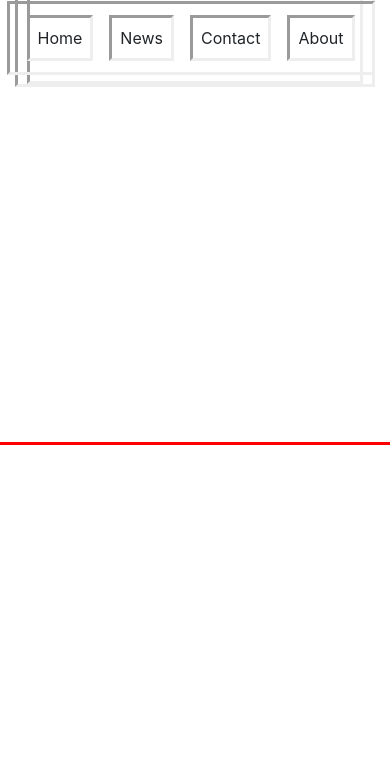
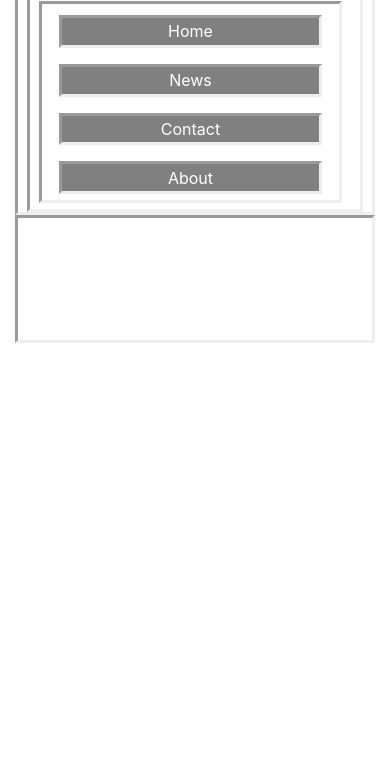
Before and after one commit to loudelmar/probable-adventure, a plain HTML site: page index.html in a window 390 px wide. Shown: the part 67-844 px from the top of the page. Drawn offline with nearby package versions, Linux system fonts and the light colour scheme.

Commit message:
media queries

```diff
--- a/assets/css/style.css
+++ b/assets/css/style.css
@@ -9,14 +9,20 @@
 }
 
 body {
-    height: 512px;
-    border-bottom: 3px solid red;
+    margin: 0 auto;
+    padding: 0 auto;
 }
 
 header {
     border: 3px inset;
     display: flex;
     text-align: center;
+    flex-direction: row;
+    flex-wrap: wrap;
+}
+
+header h1 {
+    text-align: left;
 }
 
 header nav {
@@ -38,14 +44,30 @@ header nav ul {
 }
 
 header nav ul li {
+    background-color: var(--tertiary-color);
+    color: var(--secondary-color);
     border: 3px inset;
     margin: 0.5em;
-    padding: 0.5em;
+    padding: 0.5% 64px;
 }
 
-/* MEDIA QUERY FOR MOBILE PHONES AND SMALLER */
+main {
+    border: 3px inset;
+    height: 128px;
+}
 
-@media screen and (max-width: 320px) {
+/* MEDIA QUERIES FOR SMALLER SCREENS */
+
+@media screen and (max-width: 1024px) {}
+
+@media screen and (max-width: 768px) {
+    header nav ul li {
+        margin: 0.5em;
+        padding: 0.5% 32px;
+    }
+}
+
+@media screen and (max-width: 420px) {
     header nav {
         flex-direction: column;
     }
@@ -53,3 +75,12 @@ header nav ul li {
         flex-direction: column;
     }
 }
+
+@media screen and (max-width: 360px) {
+    header nav {
+        flex-direction: column;
+    }
+    header nav ul {
+        flex-direction: column;
+    }
+}
```
Also changed, not shown: index.html (+1 -3 lines).
